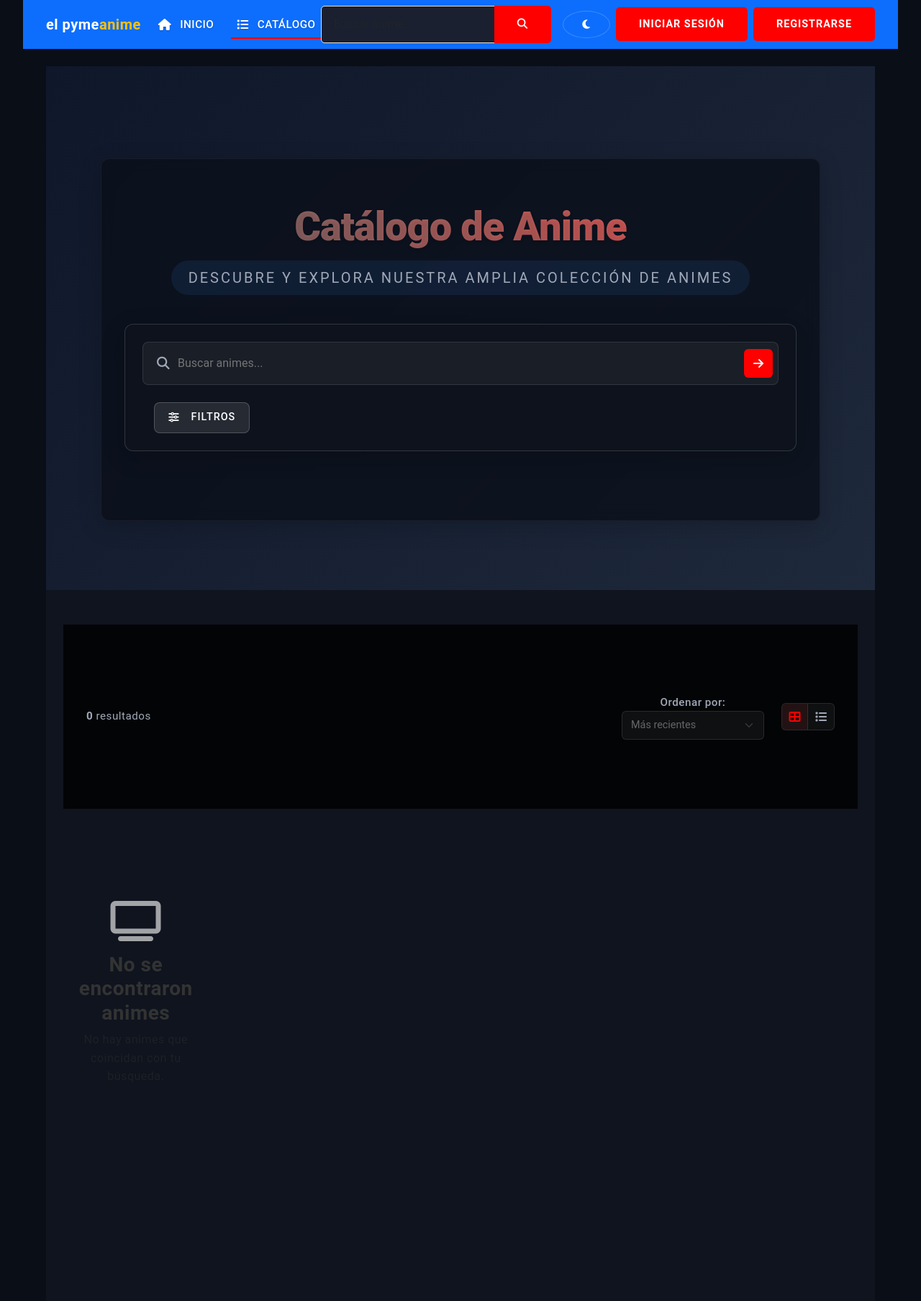
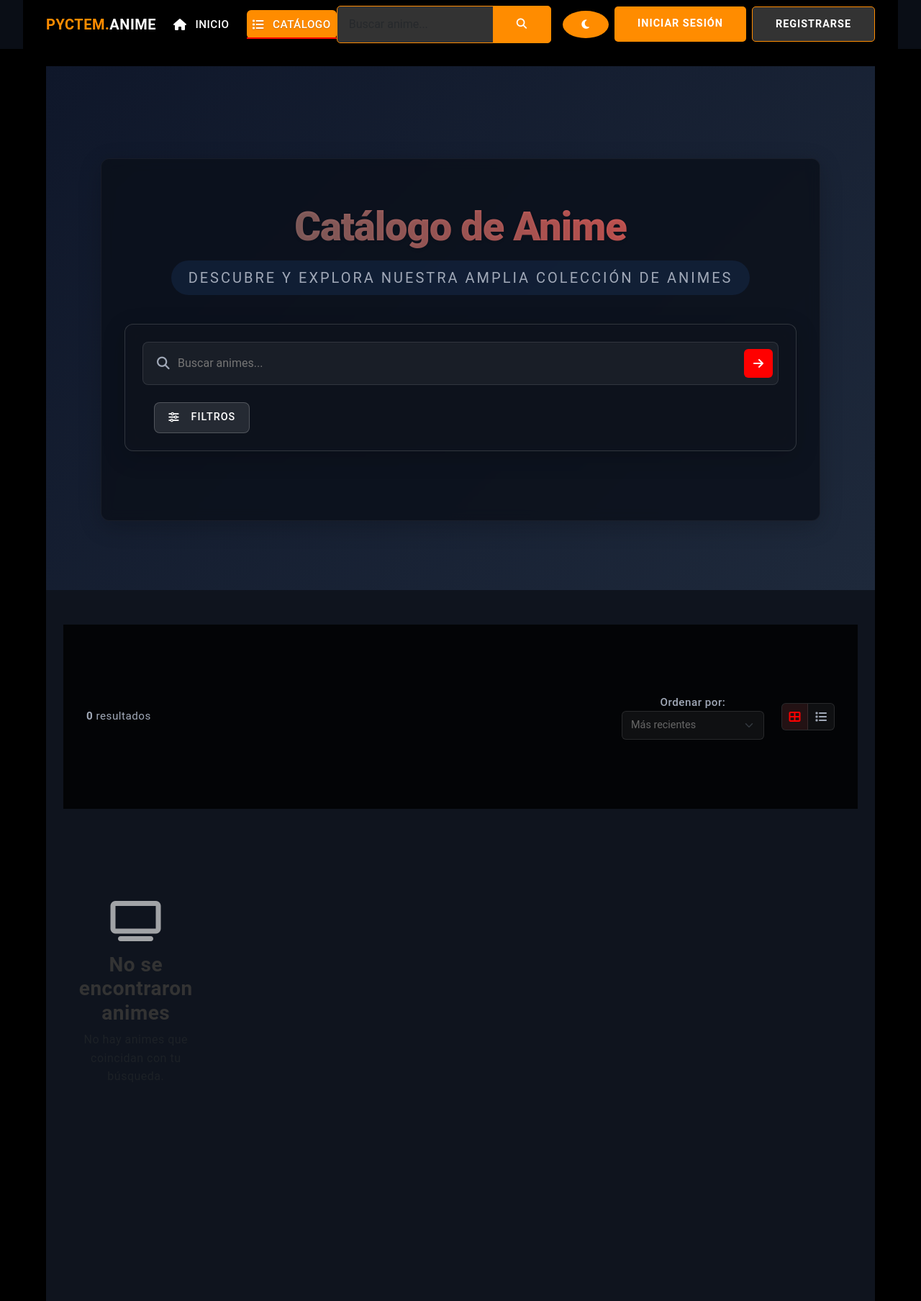
Before and after one commit to HectorZL/pyme, a Django app: page /catalog/ in a window 1280 px wide. Shown: the whole page at 72% size. Run offline with Django 5.2, Linux system fonts and the light colour scheme; data that the repository does not hold is empty; some libraries are stand-ins or nearby versions.

Commit message:
<fix>[change the color of the ui]: <description>
[optional body]

[optional footer(s)]

```diff
--- a/templates/base.html
+++ b/templates/base.html
@@ -4,9 +4,9 @@
 <head>
     <meta charset="UTF-8">
     <meta name="viewport" content="width=device-width, initial-scale=1.0">
-    <meta name="description" content="el pyme anime - Tu plataforma para ver y descubrir anime">
-    <meta name="theme-color" content="#D32F2F">
-    <title>{% block title %}el pyme anime{% endblock %}</title>
+    <meta name="description" content="PYCTEM.ANIME - Tu plataforma para ver y descubrir anime">
+    <meta name="theme-color" content="#FF8C00">
+    <title>{% block title %}PYCTEM.ANIME{% endblock %}</title>
 
     <!-- Favicon -->
     <link rel="icon" href="{% static 'images/favicon.ico' %}">
@@ -14,7 +14,7 @@
     <link rel="icon" type="image/png" sizes="32x32" href="{% static 'images/favicon-32x32.png' %}">
     <link rel="icon" type="image/png" sizes="16x16" href="{% static 'images/favicon-16x16.png' %}">
     <link rel="manifest" href="{% static 'site.webmanifest' %}">
-    <meta name="msapplication-TileColor" content="#da532c">
+    <meta name="msapplication-TileColor" content="#000000">
 
     <!-- Bootstrap CSS -->
     <link href="https://cdn.jsdelivr.net/npm/bootstrap@5.3.2/dist/css/bootstrap.min.css" rel="stylesheet">
@@ -30,10 +30,10 @@
 </head>
 <body class="d-flex flex-column min-vh-100">
     <!-- Navigation -->
-    <nav class="navbar navbar-expand-lg navbar-dark bg-primary sticky-top">
+    <nav class="navbar navbar-expand-lg navbar-dark" style="background-color: #000000;">
         <div class="container">
-            <a class="navbar-brand fw-bold" href="{% url 'anime:home' %}">
-                <span>el pyme</span><span class="text-warning">anime</span>
+            <a class="navbar-brand fw-bold" href="{% url 'anime:home' %}" style="color: #FF8C00;">
+                PYCTEM.<span style="color: #ffffff;">ANIME</span>
             </a>
 
             <button class="navbar-toggler" type="button" data-bs-toggle="collapse" data-bs-target="#navbarMain"
@@ -44,26 +44,26 @@
             <div class="collapse navbar-collapse" id="navbarMain">
                 <ul class="navbar-nav me-auto mb-2 mb-lg-0">
                     <li class="nav-item">
-                        <a class="nav-link {% if request.path == '/' %}active{% endif %}"
+                        <a class="nav-link {% if request.path == '/' %}active" style="background-color: #FF8C00;{% else %}" style="color: #ffffff;"{% endif %}
                            href="{% url 'anime:home' %}">
                             <i class="fas fa-home me-1"></i> Inicio
                         </a>
                     </li>
                     <li class="nav-item">
-                        <a class="nav-link {% if 'catalog' in request.path %}active{% endif %}"
+                        <a class="nav-link {% if 'catalog' in request.path %}active" style="background-color: #FF8C00;{% else %}" style="color: #ffffff;"{% endif %}
                            href="{% url 'anime:catalog' %}">
                             <i class="fas fa-list me-1"></i> Catálogo
                         </a>
                     </li>
                     {% if user.is_authenticated %}
                     <li class="nav-item">
-                        <a class="nav-link {% if 'my-list' in request.path %}active{% endif %}"
+                        <a class="nav-link {% if 'my-list' in request.path %}active" style="background-color: #FF8C00;{% else %}" style="color: #ffffff;"{% endif %}
                            href="{% url 'anime:user_anime_list' %}">
                             <i class="fas fa-tv me-1"></i> Mi Lista
                         </a>
                     </li>
                     <li class="nav-item">
-                        <a class="nav-link" href="#">
+                        <a class="nav-link" href="#" style="color: #ffffff;">
                             <i class="fas fa-heart me-1"></i> Favoritos
                         </a>
                     </li>
@@ -74,36 +74,36 @@
                     <!-- Search Bar -->
                     <form class="d-flex me-3" role="search">
                         <div class="input-group">
-                            <input class="form-control" type="search" placeholder="Buscar anime..." aria-label="Search">
-                            <button class="btn btn-outline-light" type="submit">
+                            <input class="form-control" type="search" placeholder="Buscar anime..." aria-label="Search" style="background-color: #333; color: white; border: 1px solid #FF8C00;">
+                            <button class="btn" type="submit" style="background-color: #FF8C00; color: white; border: 1px solid #FF8C00;">
                                 <i class="fas fa-search"></i>
                             </button>
                         </div>
                     </form>
 
                     <!-- Theme Toggle -->
-                    <button id="theme-toggle" class="btn btn-outline-light me-2" title="Cambiar tema">
+                    <button id="theme-toggle" class="btn me-2" style="background-color: #FF8C00; color: white; border: none;" title="Cambiar tema">
                         <i class="fas fa-moon"></i>
                     </button>
 
                     <!-- User Menu -->
                     {% if user.is_authenticated %}
                     <div class="dropdown">
-                        <button class="btn btn-outline-light dropdown-toggle" type="button" id="userDropdown"
-                                data-bs-toggle="dropdown" aria-expanded="false">
+                        <button class="btn dropdown-toggle" type="button" id="userDropdown"
+                                data-bs-toggle="dropdown" aria-expanded="false" style="background-color: #FF8C00; color: white; border: none;">
                             <i class="fas fa-user me-1"></i> {{ user.username }}
                         </button>
-                        <ul class="dropdown-menu dropdown-menu-end" aria-labelledby="userDropdown">
-                            <li><a class="dropdown-item" href="{% url 'anime:profile' %}"><i class="fas fa-user me-2"></i>Mi Perfil</a></li>
-                            <li><a class="dropdown-item" href="{% url 'anime:user_anime_list' %}"><i class="fas fa-tv me-2"></i>Mi Lista de Anime</a></li>
-                            <li><a class="dropdown-item" href="#"><i class="fas fa-heart me-2"></i>Favoritos</a></li>
-                            <li><a class="dropdown-item" href="#"><i class="fas fa-cog me-2"></i>Configuración</a></li>
-                            <li><hr class="dropdown-divider"></li>
+                        <ul class="dropdown-menu dropdown-menu-end" aria-labelledby="userDropdown" style="background-color: #333;">
+                            <li><a class="dropdown-item" href="{% url 'anime:profile' %}" style="color: white;"><i class="fas fa-user me-2"></i>Mi Perfil</a></li>
+                            <li><a class="dropdown-item" href="{% url 'anime:user_anime_list' %}" style="color: white;"><i class="fas fa-tv me-2"></i>Mi Lista de Anime</a></li>
+                            <li><a class="dropdown-item" href="#" style="color: white;"><i class="fas fa-heart me-2"></i>Favoritos</a></li>
+                            <li><a class="dropdown-item" href="#" style="color: white;"><i class="fas fa-cog me-2"></i>Configuración</a></li>
+                            <li><hr class="dropdown-divider" style="border-color: #555;"></li>
                             <li>
-                                <form method="post" action="{% url 'anime:logout' %}" class="d-inline">
+                                <form id="logout-form" method="post" action="{% url 'anime:logout' %}" class="d-inline">
                                     {% csrf_token %}
-                                    <button type="submit" class="dropdown-item text-danger" style="background: none; border: none; width: 100%; text-align: left;">
-                                        <i class="fas fa-sign-out-alt me-2"></i>Cerrar sesión
+                                    <button type="submit" class="dropdown-item" style="color: white; background: none; border: none; width: 100%; text-align: left;">
+                                        <i class="fas fa-sign-out-alt me-2"></i>Cerrar Sesión
                                     </button>
                                 </form>
                             </li>
@@ -111,8 +111,8 @@
                     </div>
                     {% else %}
                     <div class="d-flex">
-                        <a href="{% url 'anime:login' %}" class="btn btn-outline-light me-2">Iniciar sesión</a>
-                        <a href="{% url 'anime:register' %}" class="btn btn-warning">Registrarse</a>
+                        <a href="{% url 'anime:login' %}" class="btn me-2" style="background-color: #FF8C00; color: white; border: none;">Iniciar Sesión</a>
+                        <a href="{% url 'anime:register' %}" class="btn" style="background-color: #333; color: white; border: 1px solid #FF8C00;">Registrarse</a>
                     </div>
                     {% endif %}
                 </div>
@@ -121,42 +121,40 @@
     </nav>
 
     <!-- Main Content -->
-    <main class="flex-grow-1 py-4">
+    <main class="flex-grow-1 py-4" style="background-color: #000000; color: #ffffff;">
         <div class="container">
+            {% if messages %}
+                {% for message in messages %}
+                    <div class="alert alert-{{ message.tags }} alert-dismissible fade show" role="alert">
+                        {{ message }}
+                        <button type="button" class="btn-close" data-bs-dismiss="alert" aria-label="Close"></button>
+                    </div>
+                {% endfor %}
+            {% endif %}
+
             {% block content %}
             {% endblock %}
         </div>
     </main>
 
     <!-- Footer -->
-    <footer class="bg-dark text-white py-4 mt-auto">
-        <div class="container">
-            <div class="row">
-                <div class="col-md-6">
-                    <h5>el pymeanime</h5>
-                    <p class="mb-0">Tu plataforma para ver y descubrir anime</p>
-                </div>
-                <div class="col-md-6 text-md-end">
-                    <div class="social-links">
-                        <a href="#" class="text-white me-3"><i class="fab fa-facebook-f"></i></a>
-                        <a href="#" class="text-white me-3"><i class="fab fa-twitter"></i></a>
-                        <a href="#" class="text-white"><i class="fab fa-instagram"></i></a>
-                    </div>
-                </div>
-            </div>
-            <hr class="my-3">
-            <div class="text-center">
-                <p class="mb-0">&copy; {% now "Y" %} el pymeanime. Todos los derechos reservados.</p>
-            </div>
+    <footer class="footer mt-auto py-3" style="background-color: #000000; color: #ffffff; border-top: 1px solid #FF8C00;">
+        <div class="container text-center">
+            <span class="text-muted">2025 PYCTEM.ANIME - Todos los derechos reservados</span>
         </div>
     </footer>
 
-    <!-- Bootstrap JS Bundle with Popper -->
+    <!-- Bootstrap JS -->
     <script src="https://cdn.jsdelivr.net/npm/bootstrap@5.3.2/dist/js/bootstrap.bundle.min.js"></script>
+    <!-- jQuery -->
     <script src="https://code.jquery.com/jquery-3.6.0.min.js"></script>
-    <script src="{% static 'js/theme.js' %}"></script>
+    <!-- Custom JS -->
+    <script src="{% static 'js/script.js' %}"></script>
+
+    {% block extra_js %}{% endblock %}
+
+    <!-- CSRF token setup for AJAX -->
     <script>
-    // CSRF token setup for AJAX
     function getCookie(name) {
         let cookieValue = null;
         if (document.cookie && document.cookie !== '') {
@@ -176,7 +174,7 @@
     // Set up AJAX headers
     $.ajaxSetup({
         beforeSend: function(xhr, settings) {
-            if (!this.crossDomain) {
+            if (!(/^http:.*/.test(settings.url) || /^https:.*/.test(settings.url))) {
                 xhr.setRequestHeader("X-CSRFToken", csrftoken);
             }
         }
@@ -186,36 +184,38 @@
         // Theme Toggle Functionality
         document.addEventListener('DOMContentLoaded', function() {
             const themeToggle = document.getElementById('theme-toggle');
-            const icon = document.getElementById('theme-icon');
+            const htmlElement = document.documentElement;
+            const icon = themeToggle.querySelector('i');
 
-            // Check for saved user preference, if any, on load
+            // Check for saved theme preference or use preferred color scheme
             const currentTheme = localStorage.getItem('theme') || 'light';
-            document.documentElement.setAttribute('data-bs-theme', currentTheme);
 
-            // Set initial icon
-            if (icon) {
-                icon.className = currentTheme === 'dark' ? 'fas fa-sun' : 'fas fa-moon';
+            // Apply the current theme
+            if (currentTheme === 'dark') {
+                htmlElement.setAttribute('data-bs-theme', 'dark');
+                icon.classList.remove('fa-moon');
+                icon.classList.add('fa-sun');
+            } else {
+                htmlElement.setAttribute('data-bs-theme', 'light');
+                icon.classList.remove('fa-sun');
+                icon.classList.add('fa-moon');
             }
 
-            // Toggle theme function
-            if (themeToggle) {
-                themeToggle.addEventListener('click', function() {
-                    const currentTheme = document.documentElement.getAttribute('data-bs-theme');
-                    const newTheme = currentTheme === 'dark' ? 'light' : 'dark';
-
-                    // Update theme
-                    document.documentElement.setAttribute('data-bs-theme', newTheme);
-                    localStorage.setItem('theme', newTheme);
-
-                    // Update icon
-                    if (icon) {
-                        icon.className = newTheme === 'dark' ? 'fas fa-sun' : 'fas fa-moon';
-                    }
-                });
-            }
+            // Toggle theme on button click
+            themeToggle.addEventListener('click', function() {
+                if (htmlElement.getAttribute('data-bs-theme') === 'dark') {
+                    htmlElement.setAttribute('data-bs-theme', 'light');
+                    localStorage.setItem('theme', 'light');
+                    icon.classList.remove('fa-sun');
+                    icon.classList.add('fa-moon');
+                } else {
+                    htmlElement.setAttribute('data-bs-theme', 'dark');
+                    localStorage.setItem('theme', 'dark');
+                    icon.classList.remove('fa-moon');
+                    icon.classList.add('fa-sun');
+                }
+            });
         });
     </script>
-
-    {% block extra_js %}{% endblock %}
 </body>
 </html>
```
